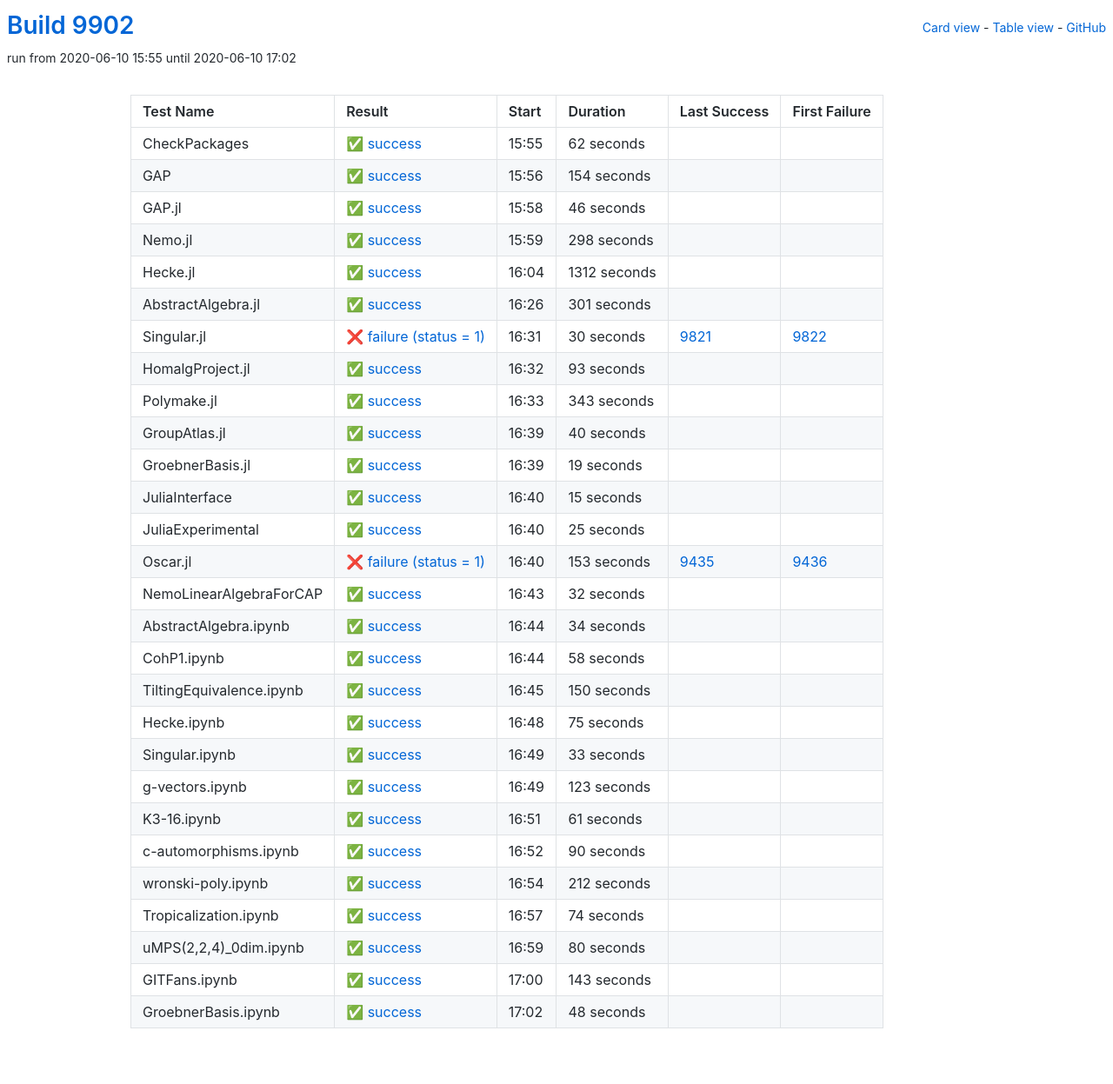
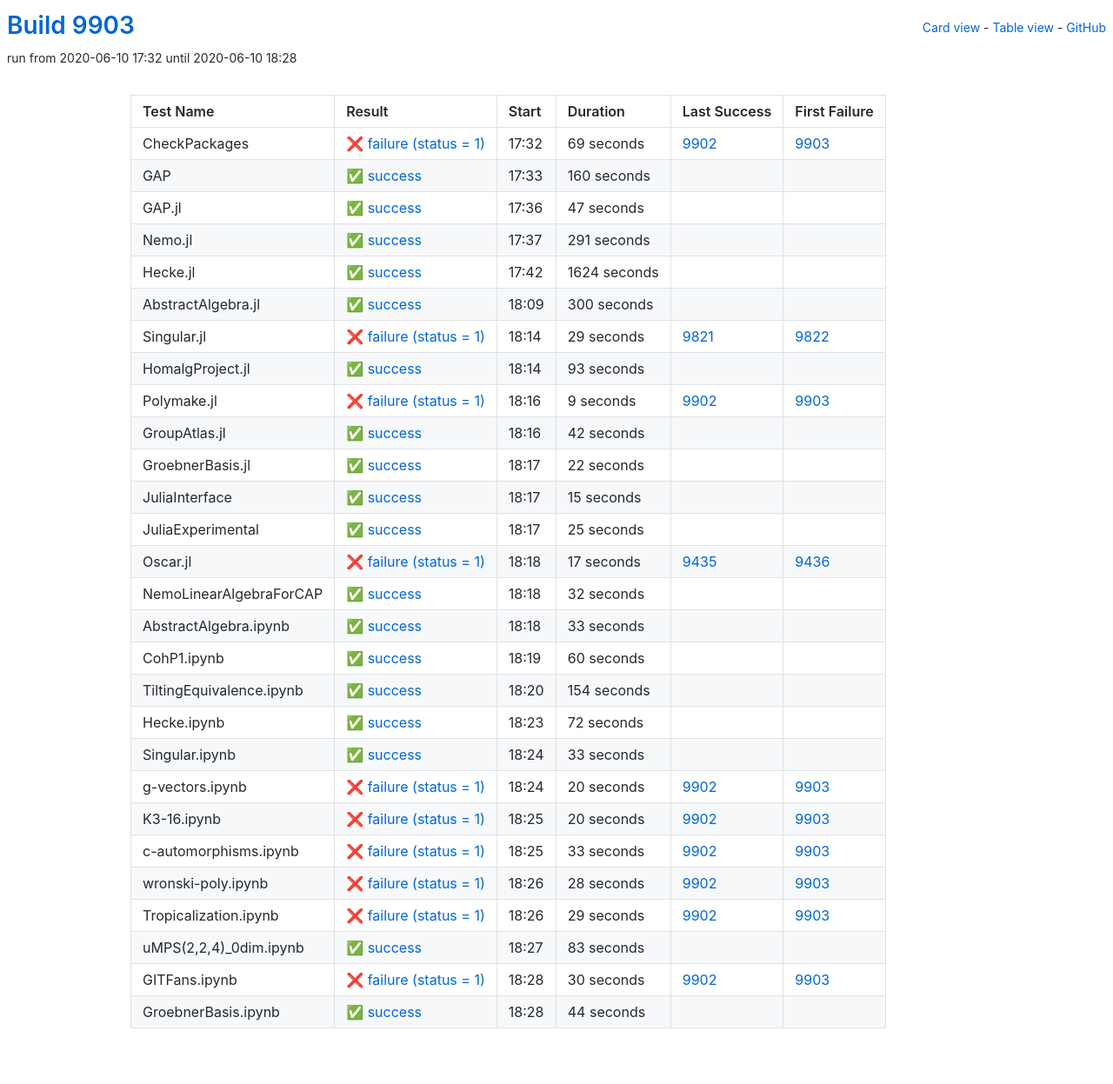
Before and after one commit to oscar-system/oscar-ci-status, a Jekyll site: the page built from table.html, in a window 1280 px wide. Shown: the whole page at 87% size. Built offline with Jekyll 4.4.1, drawn with Linux system fonts in a browser that asks for light colours.

Commit message:
Build #9903

```diff
--- a/_data/ci.yml
+++ b/_data/ci.yml
@@ -1,6 +1,6 @@
 ---
-build: 9902
-build_url: https://oscarci.mathematik.uni-kl.de/job/oscar/9902/
+build: 9903
+build_url: https://oscarci.mathematik.uni-kl.de/job/oscar/9903/
 job: oscar
 organization: oscar-system
 repo: oscar-ci-status
@@ -8,92 +8,92 @@
 tests:
 - name: CheckPackages
   id: checkpackages
-  log: https://oscarci.mathematik.uni-kl.de/job/oscar/9902/artifact/logs/build-9902/CheckPackages.log
-  start: 2020-06-10 15:55
+  log: https://oscarci.mathematik.uni-kl.de/job/oscar/9903/artifact/logs/build-9903/CheckPackages.log
+  start: 2020-06-10 17:32
+  success: false
+  exitcode: 1
+  status: failure
+  duration: 69
+  last_success: 9902
+  last_success_url: https://oscarci.mathematik.uni-kl.de/job/oscar/9902/
+  first_failure: 9903
+  first_failure_url: https://oscarci.mathematik.uni-kl.de/job/oscar/9903/
+- name: GAP
+  id: gap
+  log: https://oscarci.mathematik.uni-kl.de/job/oscar/9903/artifact/logs/build-9903/GAP.log
+  start: 2020-06-10 17:33
   success: true
   exitcode: 0
   status: success
-  duration: 62
-  last_success: false
-  last_success_url:
-  first_failure: false
-  first_failure_url:
-- name: GAP
-  id: gap
-  log: https://oscarci.mathematik.uni-kl.de/job/oscar/9902/artifact/logs/build-9902/GAP.log
-  start: 2020-06-10 15:56
-  success: true
-  exitcode: 0
-  status: success
-  duration: 154
+  duration: 160
   last_success: false
   last_success_url:
   first_failure: false
   first_failure_url:
 - name: GAP.jl
   id: gap-jl
-  log: https://oscarci.mathematik.uni-kl.de/job/oscar/9902/artifact/logs/build-9902/GAP.jl.log
-  start: 2020-06-10 15:58
+  log: https://oscarci.mathematik.uni-kl.de/job/oscar/9903/artifact/logs/build-9903/GAP.jl.log
+  start: 2020-06-10 17:36
   success: true
   exitcode: 0
   status: success
-  duration: 46
+  duration: 47
   last_success: false
   last_success_url:
   first_failure: false
   first_failure_url:
 - name: Nemo.jl
   id: nemo-jl
-  log: https://oscarci.mathematik.uni-kl.de/job/oscar/9902/artifact/logs/build-9902/Nemo.jl.log
-  start: 2020-06-10 15:59
+  log: https://oscarci.mathematik.uni-kl.de/job/oscar/9903/artifact/logs/build-9903/Nemo.jl.log
+  start: 2020-06-10 17:37
   success: true
   exitcode: 0
   status: success
-  duration: 298
+  duration: 291
   last_success: false
   last_success_url:
   first_failure: false
   first_failure_url:
 - name: Hecke.jl
   id: hecke-jl
-  log: https://oscarci.mathematik.uni-kl.de/job/oscar/9902/artifact/logs/build-9902/Hecke.jl.log
-  start: 2020-06-10 16:04
+  log: https://oscarci.mathematik.uni-kl.de/job/oscar/9903/artifact/logs/build-9903/Hecke.jl.log
+  start: 2020-06-10 17:42
   success: true
   exitcode: 0
   status: success
-  duration: 1312
+  duration: 1624
   last_success: false
   last_success_url:
   first_failure: false
   first_failure_url:
 - name: AbstractAlgebra.jl
   id: abstractalgebra-jl
-  log: https://oscarci.mathematik.uni-kl.de/job/oscar/9902/artifact/logs/build-9902/AbstractAlgebra.jl.log
-  start: 2020-06-10 16:26
+  log: https://oscarci.mathematik.uni-kl.de/job/oscar/9903/artifact/logs/build-9903/AbstractAlgebra.jl.log
+  start: 2020-06-10 18:09
   success: true
   exitcode: 0
   status: success
-  duration: 301
+  duration: 300
   last_success: false
   last_success_url:
   first_failure: false
   first_failure_url:
 - name: Singular.jl
   id: singular-jl
-  log: https://oscarci.mathematik.uni-kl.de/job/oscar/9902/artifact/logs/build-9902/Singular.jl.log
-  start: 2020-06-10 16:31
+  log: https://oscarci.mathematik.uni-kl.de/job/oscar/9903/artifact/logs/build-9903/Singular.jl.log
+  start: 2020-06-10 18:14
   success: false
   exitcode: 1
   status: failure
-  duration: 30
+  duration: 29
   last_success: 9821
   last_success_url: https://oscarci.mathematik.uni-kl.de/job/oscar/9821/
   first_failure: 9822
   first_failure_url: https://oscarci.mathematik.uni-kl.de/job/oscar/9822/
 - name: HomalgProject.jl
   id: homalgproject-jl
-  log: https://oscarci.mathematik.uni-kl.de/job/oscar/9902/artifact/logs/build-9902/HomalgProject.jl.log
-  start: 2020-06-10 16:32
+  log: https://oscarci.mathematik.uni-kl.de/job/oscar/9903/artifact/logs/build-9903/HomalgProject.jl.log
+  start: 2020-06-10 18:14
   success: true
   exitcode: 0
   status: success
@@ -104,44 +104,44 @@
   first_failure_url:
 - name: Polymake.jl
   id: polymake-jl
-  log: https://oscarci.mathematik.uni-kl.de/job/oscar/9902/artifact/logs/build-9902/Polymake.jl.log
-  start: 2020-06-10 16:33
+  log: https://oscarci.mathematik.uni-kl.de/job/oscar/9903/artifact/logs/build-9903/Polymake.jl.log
+  start: 2020-06-10 18:16
+  success: false
+  exitcode: 1
+  status: failure
+  duration: 9
+  last_success: 9902
+  last_success_url: https://oscarci.mathematik.uni-kl.de/job/oscar/9902/
+  first_failure: 9903
+  first_failure_url: https://oscarci.mathematik.uni-kl.de/job/oscar/9903/
+- name: GroupAtlas.jl
+  id: groupatlas-jl
+  log: https://oscarci.mathematik.uni-kl.de/job/oscar/9903/artifact/logs/build-9903/GroupAtlas.jl.log
+  start: 2020-06-10 18:16
   success: true
   exitcode: 0
   status: success
-  duration: 343
-  last_success: false
-  last_success_url:
-  first_failure: false
-  first_failure_url:
-- name: GroupAtlas.jl
-  id: groupatlas-jl
-  log: https://oscarci.mathematik.uni-kl.de/job/oscar/9902/artifact/logs/build-9902/GroupAtlas.jl.log
-  start: 2020-06-10 16:39
-  success: true
-  exitcode: 0
-  status: success
-  duration: 40
+  duration: 42
   last_success: false
   last_success_url:
   first_failure: false
   first_failure_url:
 - name: GroebnerBasis.jl
   id: groebnerbasis-jl
-  log: https://oscarci.mathematik.uni-kl.de/job/oscar/9902/artifact/logs/build-9902/GroebnerBasis.jl.log
-  start: 2020-06-10 16:39
+  log: https://oscarci.mathematik.uni-kl.de/job/oscar/9903/artifact/logs/build-9903/GroebnerBasis.jl.log
+  start: 2020-06-10 18:17
   success: true
   exitcode: 0
   status: success
-  duration: 19
+  duration: 22
   last_success: false
   last_success_url:
   first_failure: false
   first_failure_url:
 - name: JuliaInterface
   id: juliainterface
-  log: https://oscarci.mathematik.uni-kl.de/job/oscar/9902/artifact/logs/build-9902/JuliaInterface.log
-  start: 2020-06-10 16:40
+  log: https://oscarci.mathematik.uni-kl.de/job/oscar/9903/artifact/logs/build-9903/JuliaInterface.log
+  start: 2020-06-10 18:17
   success: true
   exitcode: 0
   status: success
@@ -152,8 +152,8 @@
   first_failure_url:
 - name: JuliaExperimental
   id: juliaexperimental
-  log: https://oscarci.mathematik.uni-kl.de/job/oscar/9902/artifact/logs/build-9902/JuliaExperimental.log
-  start: 2020-06-10 16:40
+  log: https://oscarci.mathematik.uni-kl.de/job/oscar/9903/artifact/logs/build-9903/JuliaExperimental.log
+  start: 2020-06-10 18:17
   success: true
   exitcode: 0
   status: success
@@ -164,20 +164,20 @@
   first_failure_url:
 - name: Oscar.jl
   id: oscar-jl
-  log: https://oscarci.mathematik.uni-kl.de/job/oscar/9902/artifact/logs/build-9902/Oscar.jl.log
-  start: 2020-06-10 16:40
+  log: https://oscarci.mathematik.uni-kl.de/job/oscar/9903/artifact/logs/build-9903/Oscar.jl.log
+  start: 2020-06-10 18:18
   success: false
   exitcode: 1
   status: failure
-  duration: 153
+  duration: 17
   last_success: 9435
   last_success_url: https://oscarci.mathematik.uni-kl.de/job/oscar/9435/
   first_failure: 9436
   first_failure_url: https://oscarci.mathematik.uni-kl.de/job/oscar/9436/
 - name: NemoLinearAlgebraForCAP
   id: nemolinearalgebraforcap
-  log: https://oscarci.mathematik.uni-kl.de/job/oscar/9902/artifact/logs/build-9902/NemoLinearAlgebraForCAP.log
-  start: 2020-06-10 16:43
+  log: https://oscarci.mathematik.uni-kl.de/job/oscar/9903/artifact/logs/build-9903/NemoLinearAlgebraForCAP.log
+  start: 2020-06-10 18:18
   success: true
   exitcode: 0
   status: success
@@ -188,56 +188,56 @@
   first_failure_url:
 - name: AbstractAlgebra.ipynb
   id: abstractalgebra-ipynb
-  log: https://oscarci.mathematik.uni-kl.de/job/oscar/9902/artifact/logs/build-9902/AbstractAlgebra.ipynb.log
-  start: 2020-06-10 16:44
+  log: https://oscarci.mathematik.uni-kl.de/job/oscar/9903/artifact/logs/build-9903/AbstractAlgebra.ipynb.log
+  start: 2020-06-10 18:18
   success: true
   exitcode: 0
   status: success
-  duration: 34
+  duration: 33
   last_success: false
   last_success_url:
   first_failure: false
   first_failure_url:
 - name: CohP1.ipynb
   id: cohp1-ipynb
-  log: https://oscarci.mathematik.uni-kl.de/job/oscar/9902/artifact/logs/build-9902/CohP1.ipynb.log
-  start: 2020-06-10 16:44
+  log: https://oscarci.mathematik.uni-kl.de/job/oscar/9903/artifact/logs/build-9903/CohP1.ipynb.log
+  start: 2020-06-10 18:19
   success: true
   exitcode: 0
   status: success
-  duration: 58
+  duration: 60
   last_success: false
   last_success_url:
   first_failure: false
   first_failure_url:
 - name: TiltingEquivalence.ipynb
   id: tiltingequivalence-ipynb
-  log: https://oscarci.mathematik.uni-kl.de/job/oscar/9902/artifact/logs/build-9902/TiltingEquivalence.ipynb.log
-  start: 2020-06-10 16:45
+  log: https://oscarci.mathematik.uni-kl.de/job/oscar/9903/artifact/logs/build-9903/TiltingEquivalence.ipynb.log
+  start: 2020-06-10 18:20
   success: true
   exitcode: 0
   status: success
-  duration: 150
+  duration: 154
   last_success: false
   last_success_url:
   first_failure: false
   first_failure_url:
 - name: Hecke.ipynb
   id: hecke-ipynb
-  log: https://oscarci.mathematik.uni-kl.de/job/oscar/9902/artifact/logs/build-9902/Hecke.ipynb.log
-  start: 2020-06-10 16:48
+  log: https://oscarci.mathematik.uni-kl.de/job/oscar/9903/artifact/logs/build-9903/Hecke.ipynb.log
+  start: 2020-06-10 18:23
   success: true
   exitcode: 0
   status: success
-  duration: 75
+  duration: 72
   last_success: false
   last_success_url:
   first_failure: false
   first_failure_url:
 - name: Singular.ipynb
   id: singular-ipynb
-  log: https://oscarci.mathematik.uni-kl.de/job/oscar/9902/artifact/logs/build-9902/Singular.ipynb.log
-  start: 2020-06-10 16:49
+  log: https://oscarci.mathematik.uni-kl.de/job/oscar/9903/artifact/logs/build-9903/Singular.ipynb.log
+  start: 2020-06-10 18:24
   success: true
   exitcode: 0
   status: success
@@ -248,97 +248,97 @@
   first_failure_url:
 - name: g-vectors.ipynb
   id: g-vectors-ipynb
-  log: https://oscarci.mathematik.uni-kl.de/job/oscar/9902/artifact/logs/build-9902/g-vectors.ipynb.log
-  start: 2020-06-10 16:49
+  log: https://oscarci.mathematik.uni-kl.de/job/oscar/9903/artifact/logs/build-9903/g-vectors.ipynb.log
+  start: 2020-06-10 18:24
+  success: false
+  exitcode: 1
+  status: failure
+  duration: 20
+  last_success: 9902
+  last_success_url: https://oscarci.mathematik.uni-kl.de/job/oscar/9902/
+  first_failure: 9903
+  first_failure_url: https://oscarci.mathematik.uni-kl.de/job/oscar/9903/
+- name: K3-16.ipynb
+  id: k3-16-ipynb
+  log: https://oscarci.mathematik.uni-kl.de/job/oscar/9903/artifact/logs/build-9903/K3-16.ipynb.log
+  start: 2020-06-10 18:25
+  success: false
+  exitcode: 1
+  status: failure
+  duration: 20
+  last_success: 9902
+  last_success_url: https://oscarci.mathematik.uni-kl.de/job/oscar/9902/
+  first_failure: 9903
+  first_failure_url: https://oscarci.mathematik.uni-kl.de/job/oscar/9903/
+- name: c-automorphisms.ipynb
+  id: c-automorphisms-ipynb
+  log: https://oscarci.mathematik.uni-kl.de/job/oscar/9903/artifact/logs/build-9903/c-automorphisms.ipynb.log
+  start: 2020-06-10 18:25
+  success: false
+  exitcode: 1
+  status: failure
+  duration: 33
+  last_success: 9902
+  last_success_url: https://oscarci.mathematik.uni-kl.de/job/oscar/9902/
+  first_failure: 9903
+  first_failure_url: https://oscarci.mathematik.uni-kl.de/job/oscar/9903/
+- name: wronski-poly.ipynb
+  id: wronski-poly-ipynb
+  log: https://oscarci.mathematik.uni-kl.de/job/oscar/9903/artifact/logs/build-9903/wronski-poly.ipynb.log
+  start: 2020-06-10 18:26
+  success: false
+  exitcode: 1
+  status: failure
+  duration: 28
+  last_success: 9902
+  last_success_url: https://oscarci.mathematik.uni-kl.de/job/oscar/9902/
+  first_failure: 9903
+  first_failure_url: https://oscarci.mathematik.uni-kl.de/job/oscar/9903/
+- name: Tropicalization.ipynb
+  id: tropicalization-ipynb
+  log: https://oscarci.mathematik.uni-kl.de/job/oscar/9903/artifact/logs/build-9903/Tropicalization.ipynb.log
+  start: 2020-06-10 18:26
+  success: false
+  exitcode: 1
+  status: failure
+  duration: 29
+  last_success: 9902
+  last_success_url: https://oscarci.mathematik.uni-kl.de/job/oscar/9902/
+  first_failure: 9903
+  first_failure_url: https://oscarci.mathematik.uni-kl.de/job/oscar/9903/
+- name: uMPS(2,2,4)_0dim.ipynb
+  id: umps-2-2-4-0dim-ipynb
+  log: https://oscarci.mathematik.uni-kl.de/job/oscar/9903/artifact/logs/build-9903/uMPS-2-2-4-_0dim.ipynb.log
+  start: 2020-06-10 18:27
   success: true
   exitcode: 0
   status: success
-  duration: 123
-  last_success: false
-  last_success_url:
-  first_failure: false
-  first_failure_url:
-- name: K3-16.ipynb
-  id: k3-16-ipynb
-  log: https://oscarci.mathematik.uni-kl.de/job/oscar/9902/artifact/logs/build-9902/K3-16.ipynb.log
-  start: 2020-06-10 16:51
-  success: true
-  exitcode: 0
-  status: success
-  duration: 61
-  last_success: false
-  last_success_url:
-  first_failure: false
-  first_failure_url:
-- name: c-automorphisms.ipynb
-  id: c-automorphisms-ipynb
-  log: https://oscarci.mathematik.uni-kl.de/job/oscar/9902/artifact/logs/build-9902/c-automorphisms.ipynb.log
-  start: 2020-06-10 16:52
-  success: true
-  exitcode: 0
-  status: success
-  duration: 90
-  last_success: false
-  last_success_url:
-  first_failure: false
-  first_failure_url:
-- name: wronski-poly.ipynb
-  id: wronski-poly-ipynb
-  log: https://oscarci.mathematik.uni-kl.de/job/oscar/9902/artifact/logs/build-9902/wronski-poly.ipynb.log
-  start: 2020-06-10 16:54
-  success: true
-  exitcode: 0
-  status: success
-  duration: 212
-  last_success: false
-  last_success_url:
-  first_failure: false
-  first_failure_url:
-- name: Tropicalization.ipynb
-  id: tropicalization-ipynb
-  log: https://oscarci.mathematik.uni-kl.de/job/oscar/9902/artifact/logs/build-9902/Tropicalization.ipynb.log
-  start: 2020-06-10 16:57
-  success: true
-  exitcode: 0
-  status: success
-  duration: 74
-  last_success: false
-  last_success_url:
-  first_failure: false
-  first_failure_url:
-- name: uMPS(2,2,4)_0dim.ipynb
-  id: umps-2-2-4-0dim-ipynb
-  log: https://oscarci.mathematik.uni-kl.de/job/oscar/9902/artifact/logs/build-9902/uMPS-2-2-4-_0dim.ipynb.log
-  start: 2020-06-10 16:59
-  success: true
-  exitcode: 0
-  status: success
-  duration: 80
+  duration: 83
   last_success: false
   last_success_url:
   first_failure: false
   first_failure_url:
 - name: GITFans.ipynb
   id: gitfans-ipynb
-  log: https://oscarci.mathematik.uni-kl.de/job/oscar/9902/artifact/logs/build-9902/GITFans.ipynb.log
-  start: 2020-06-10 17:00
+  log: https://oscarci.mathematik.uni-kl.de/job/oscar/9903/artifact/logs/build-9903/GITFans.ipynb.log
+  start: 2020-06-10 18:28
+  success: false
+  exitcode: 1
+  status: failure
+  duration: 30
+  last_success: 9902
+  last_success_url: https://oscarci.mathematik.uni-kl.de/job/oscar/9902/
+  first_failure: 9903
+  first_failure_url: https://oscarci.mathematik.uni-kl.de/job/oscar/9903/
+- name: GroebnerBasis.ipynb
+  id: groebnerbasis-ipynb
+  log: https://oscarci.mathematik.uni-kl.de/job/oscar/9903/artifact/logs/build-9903/GroebnerBasis.ipynb.log
+  start: 2020-06-10 18:28
   success: true
   exitcode: 0
   status: success
-  duration: 143
+  duration: 44
   last_success: false
   last_success_url:
   first_failure: false
   first_failure_url:
-- name: GroebnerBasis.ipynb
-  id: groebnerbasis-ipynb
-  log: https://oscarci.mathematik.uni-kl.de/job/oscar/9902/artifact/logs/build-9902/GroebnerBasis.ipynb.log
-  start: 2020-06-10 17:02
-  success: true
-  exitcode: 0
-  status: success
-  duration: 48
-  last_success: false
-  last_success_url:
-  first_failure: false
-  first_failure_url:
```
Also changed, not shown: README.md.
